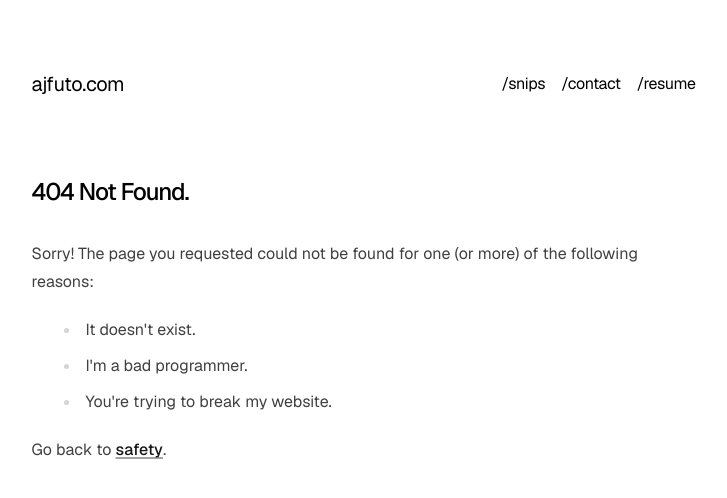
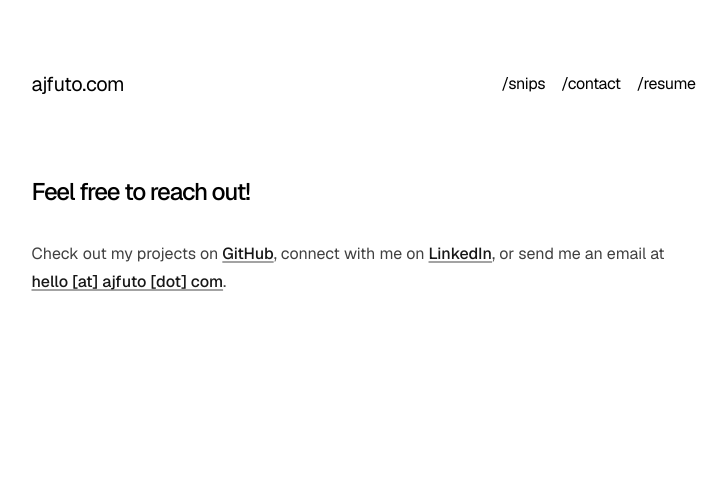
Before and after one commit to ajfuto/ajfuto.com, a Next.js app: page /contact in a window 1280 px wide. Before the commit this address had no page. Shown: the top 498 px of the page, without its empty margins (265-992 px from the left). Built offline with nearby package versions, Linux system fonts and the light colour scheme.

Commit message:
updating contact and resume pages

```diff
--- /dev/null
+++ b/src/app/contact/page.tsx
@@ -0,0 +1,22 @@
+import Link from "next/link"
+
+export default function Home() {
+  return (
+    <section>
+      <h1 className="mb-8 text-2xl font-medium tracking-tighter">
+          {`Feel free to reach out!`}
+      </h1>
+        <div className="prose prose-neutral dark:prose-invert">
+            <p>
+            {`Check out my projects on `}
+            <Link href="https://github.com/ajfuto">GitHub</Link>
+            {`, connect with me on `}
+            <Link href="https://www.linkedin.com/in/ajfuto/">LinkedIn</Link>
+            {`, or send me an email at `}
+            <Link href="https://www.youtube.com/watch?v=dQw4w9WgXcQ">hello [at] ajfuto [dot] com</Link>
+            {`.`}
+            </p>
+        </div>
+    </section>
+  );
+}
--- /dev/null
+++ b/src/app/resume/page.tsx
@@ -0,0 +1,12 @@
+import React, { useEffect } from 'react';
+
+const ResumePage: React.FC = () => {
+
+    useEffect(() => {
+        window.location.href = '/aj_futo_resume.pdf';
+    }, []);
+
+    return null; // or you can render a loading spinner or a message
+};
+
+export default ResumePage;
```
